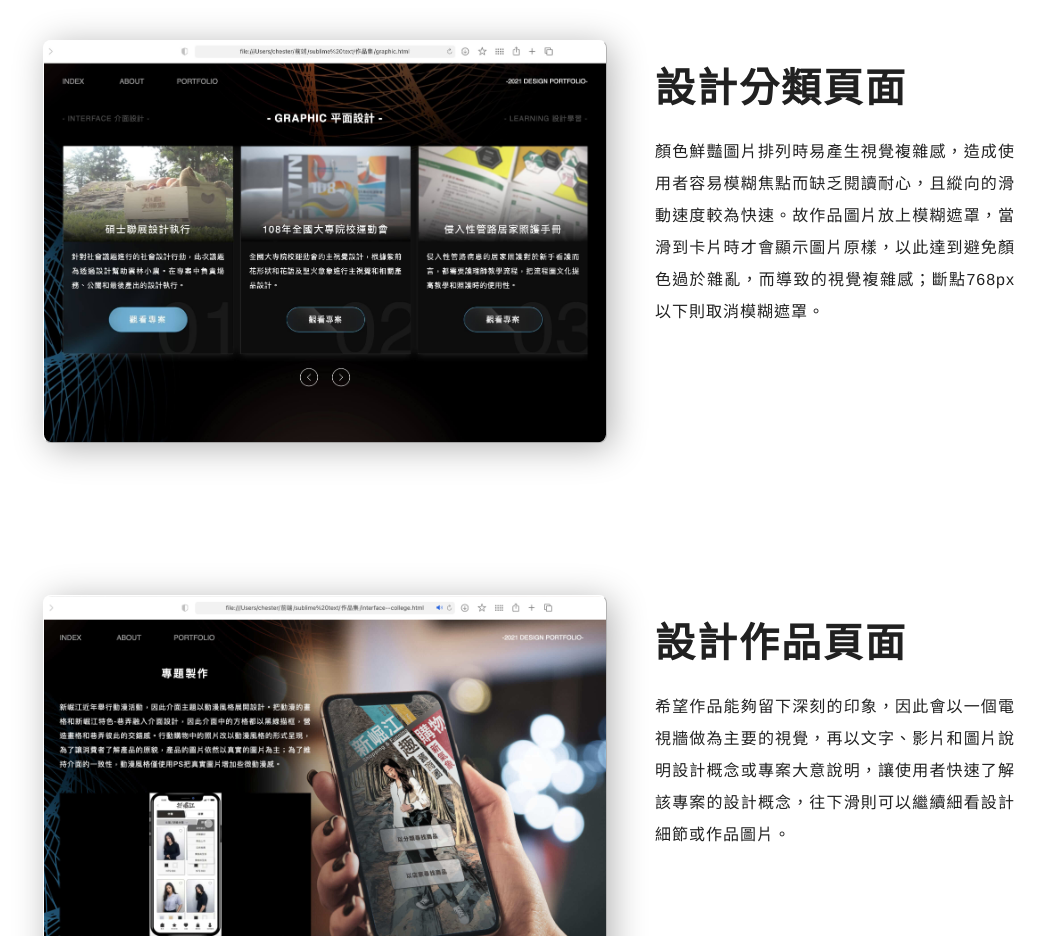
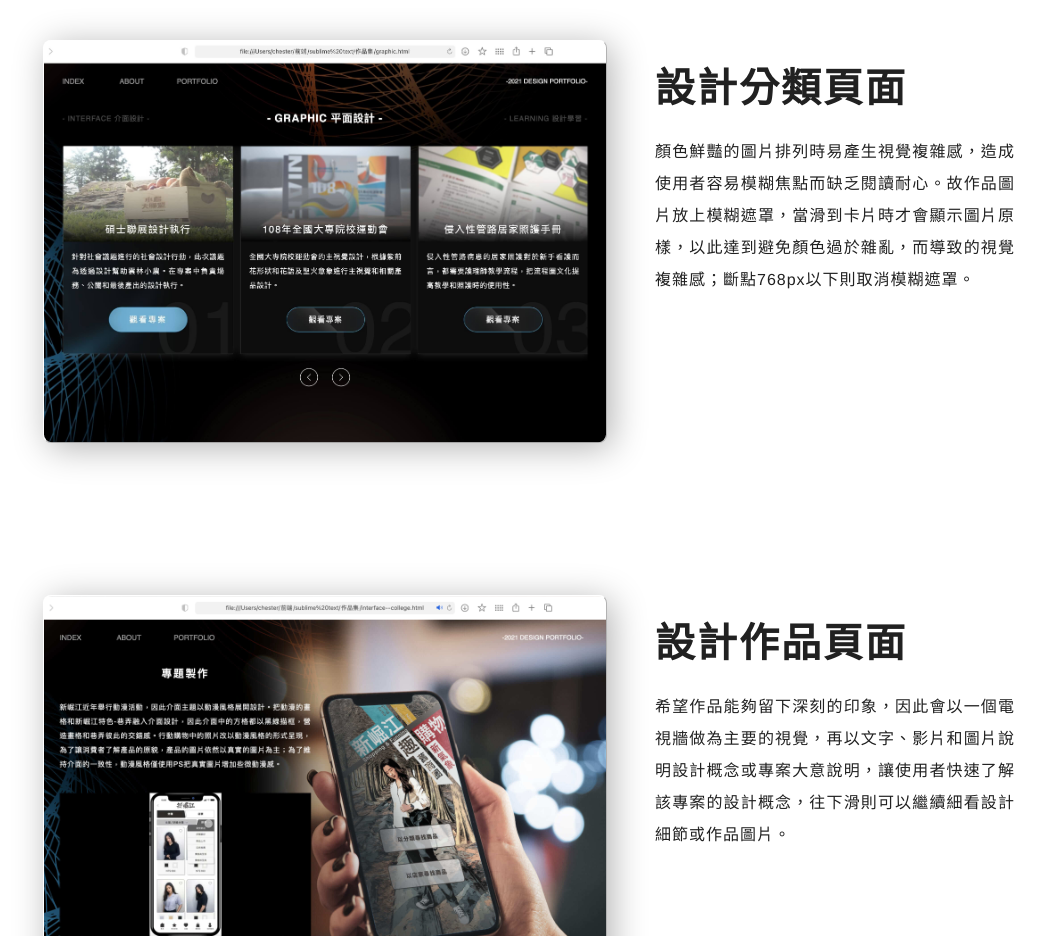
Before and after one commit to hpj0507043/hpj0507043.github.io, a plain HTML site: page interface--portfolio.html in a window 1280 px wide. Shown: the part 1380-2316 px from the top of the page, without its empty margins (111-1156 px from the left). Drawn offline with Linux system fonts and the light colour scheme.

Commit message:
Update interface--portfolio.html

```diff
--- a/interface--portfolio.html
+++ b/interface--portfolio.html
@@ -147,7 +147,7 @@
 									<div class="content-item__text u-mb-portfolio--content">
 										<div class="content-item__text">
 											<h3>設計分類頁面</h3>
-											<p>顏色鮮豔圖片排列時易產生視覺複雜感，造成使用者容易模糊焦點而缺乏閱讀耐心，且縱向的滑動速度較為快速。故作品圖片放上模糊遮罩，當滑到卡片時才會顯示圖片原樣，以此達到避免顏色過於雜亂，而導致的視覺複雜感；斷點768px以下則取消模糊遮罩。</p>
+											<p>顏色鮮豔的圖片排列時易產生視覺複雜感，造成使用者容易模糊焦點而缺乏閱讀耐心。故作品圖片放上模糊遮罩，當滑到卡片時才會顯示圖片原樣，以此達到避免顏色過於雜亂，而導致的視覺複雜感；斷點768px以下則取消模糊遮罩。</p>
 										</div>
 									</div>
 								</div>
```
